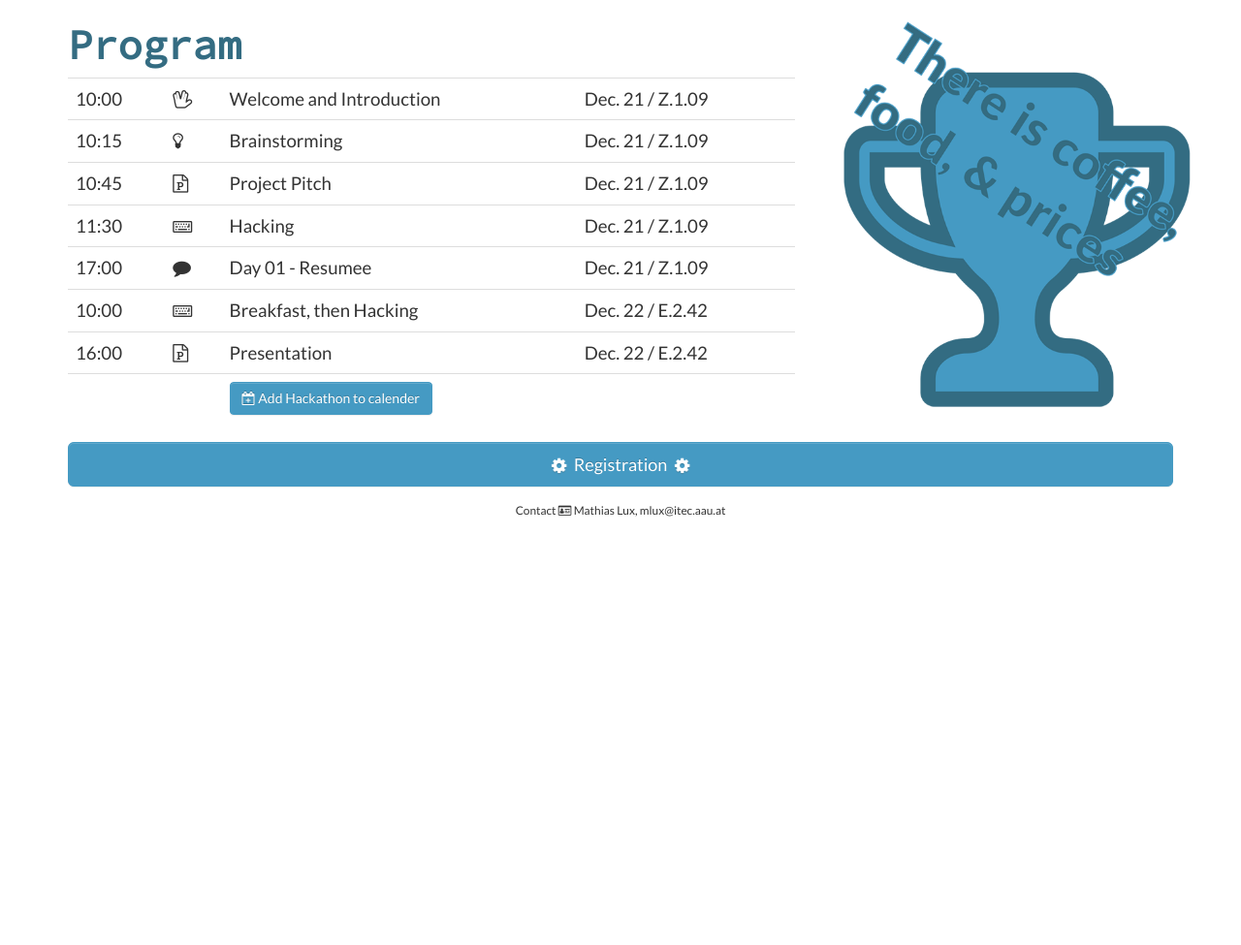
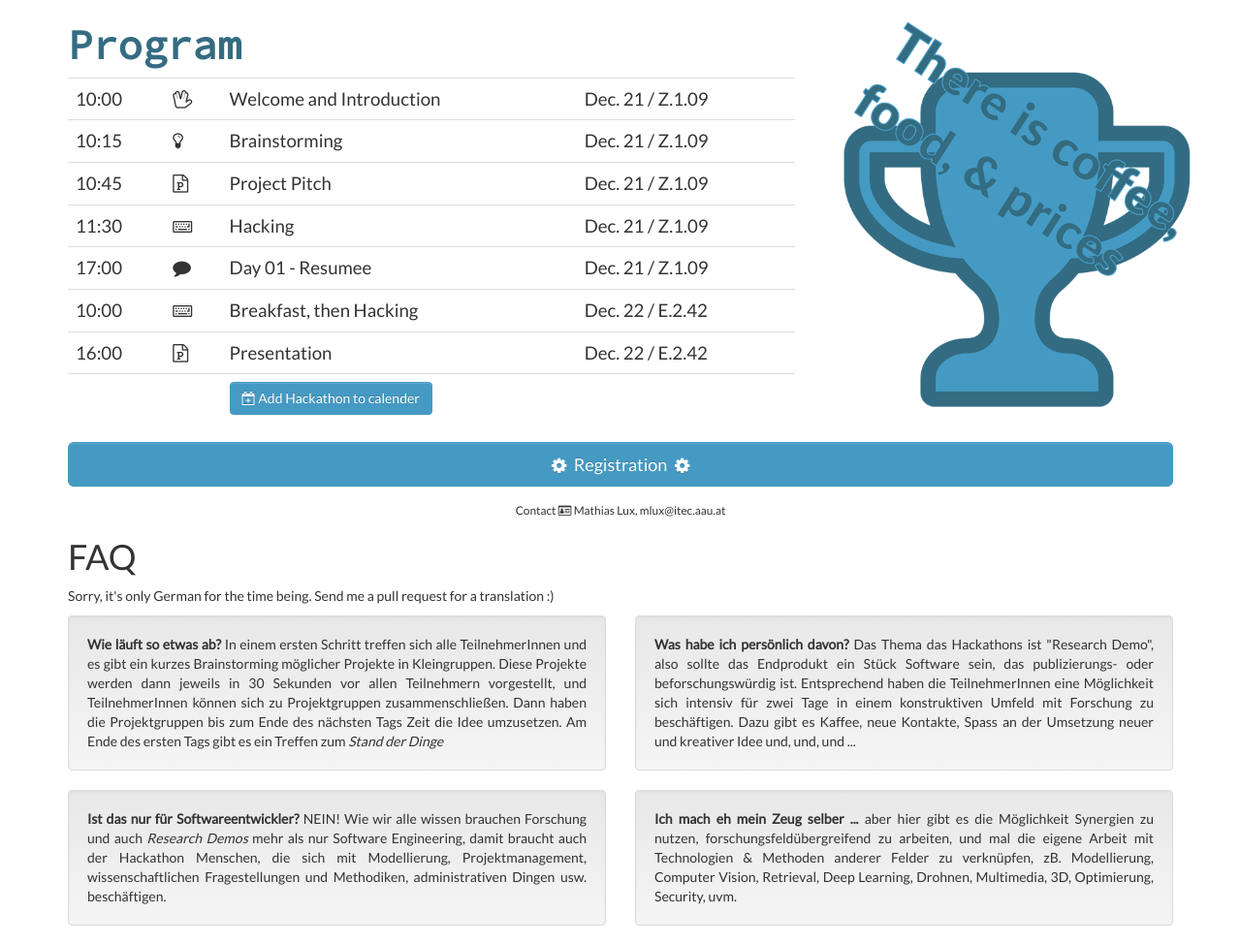
Before and after one commit to amplejoe/tewi-hackathon-2019, a plain HTML site: page index.html in a window 1280 px wide. Shown: the part 619-1594 px from the top of the page at 97% size. Before the commit the page ends 1154 px from the top, so only its background shows below. Drawn offline with nearby package versions, Linux system fonts and the light colour scheme.

Commit message:
made it nicer ...

```diff
--- a/index.html
+++ b/index.html
@@ -39,8 +39,10 @@
     </div>
     <div class="row">
         <div class="col-md-8">
-            <h1 style="font-family: 'Source Code Pro', monospace; font-size: 64pt; font-weight: bold; color: #346C82">Research Demo Hackathon</h1>
-            <p style="font-style: italic; font-size: 16pt" class="text-justify">The goal of the hackathon is to (i) find a team with which
+            <h1 style="font-family: 'Source Code Pro', monospace; font-size: 64pt; font-weight: bold; color: #346C82">
+                Research Demo Hackathon</h1>
+            <p style="font-style: italic; font-size: 16pt" class="text-justify">The goal of the hackathon is to (i) find
+                a team with which
                 you can (ii) define a research demo application which you
                 can publish at a scientific conference, and then (iii)
                 implement it in two days time. It’s actually big fun and it
@@ -69,8 +71,10 @@
                     <td style="font-weight: bold; text-align: right">Why should we do that?</td>
                     <td><i class="fa fa-question-circle" aria-hidden="true"></i></td>
                     <td>Because it’s fun, and you can meet your co-workers, and it is a great way to
-                        add a finishing line to the year 2016, and you can make contacts, and you can publish the results,
-                        and and and ...</td>
+                        add a finishing line to the year 2016, and you can make contacts, and you can publish the
+                        results,
+                        and and and ...
+                    </td>
                 </tr>
                 </tbody>
             </table>
@@ -79,7 +83,8 @@
 
     <div class="row">
         <div class="col-md-8">
-            <h2 style="font-family: 'Source Code Pro', monospace; font-size: 32pt; font-weight: bold; color: #346C82">Program</h2>
+            <h2 style="font-family: 'Source Code Pro', monospace; font-size: 32pt; font-weight: bold; color: #346C82">
+                Program</h2>
             <table class="table table-responsive" style="font-size: 14pt;">
                 <tbody>
                 <tr>
@@ -127,7 +132,9 @@
                 <tr>
                     <td>&nbsp;</td>
                     <td>&nbsp;</td>
-                    <td><a class="btn btn-primary" href="https://calendar.google.com/calendar/event?action=TEMPLATE&tmeid=Y3JvNmtnY2tvb2RhajJoYzB2YnFzZmw0NG8gbWF0aGlhcy5sdXhAbQ&tmsrc=mathias.lux%40gmail.com"><i class="fa fa-calendar-plus-o"></i> Add Hackathon to calender</a></td>
+                    <td><a class="btn btn-primary"
+                           href="https://calendar.google.com/calendar/event?action=TEMPLATE&tmeid=Y3JvNmtnY2tvb2RhajJoYzB2YnFzZmw0NG8gbWF0aGlhcy5sdXhAbQ&tmsrc=mathias.lux%40gmail.com"><i
+                            class="fa fa-calendar-plus-o"></i> Add Hackathon to calender</a></td>
                     <td>&nbsp;</td>
                 </tr>
                 </tbody>
@@ -139,7 +146,8 @@
     </div>
     <div class="row">
         <div class="col-md-12 text-center">
-            <a href="https://goo.gl/mQrXyI" class="btn btn-lg btn-block btn-primary"><i class="fa fa-cog fa-spin fa-fw"></i>  Registration  <i class="fa fa-cog fa-spin fa-fw"></i></a>
+            <a href="https://goo.gl/mQrXyI" class="btn btn-lg btn-block btn-primary"><i
+                    class="fa fa-cog fa-spin fa-fw"></i> Registration <i class="fa fa-cog fa-spin fa-fw"></i></a>
         </div>
     </div>
     <div class="row">
@@ -147,6 +155,36 @@
             Contact <i class="fa fa-id-card-o" aria-hidden="true"></i> Mathias Lux, mlux@itec.aau.at
         </div>
     </div>
+    <div class="row">
+        <div class="col-md-12">
+            <h1>FAQ</h1>
+            <p>Sorry, it's only German for the time being. Send me a pull request for a translation :)</p>
+        </div>
+        <div class="col-md-6">
+            <div class="well text-justify"><strong>Wie läuft so etwas ab?</strong> In einem ersten Schritt treffen sich alle TeilnehmerInnen und es gibt ein kurzes
+            Brainstorming möglicher Projekte in Kleingruppen. Diese Projekte werden dann jeweils in 30 Sekunden vor
+            allen Teilnehmern vorgestellt, und TeilnehmerInnen können sich zu Projektgruppen zusammenschließen. Dann
+            haben die Projektgruppen bis zum Ende des nächsten Tags Zeit die Idee umzusetzen. Am Ende des ersten Tags gibt es ein Treffen zum <i>Stand der Dinge</i></div>
+        </div>
+        <div class="col-md-6">
+            <div class="well text-justify"><strong>Was habe ich persönlich davon?</strong> Das Thema das Hackathons ist "Research Demo", also sollte das Endprodukt ein
+            Stück Software sein, das publizierungs- oder beforschungswürdig ist. Entsprechend haben die TeilnehmerInnen
+            eine Möglichkeit sich intensiv für zwei Tage in einem konstruktiven Umfeld mit Forschung zu beschäftigen.
+            Dazu gibt es Kaffee, neue Kontakte, Spass an der Umsetzung neuer und kreativer Idee und, und, und ...</div>
+        </div>
+        <div class="col-md-6">
+            <div class="well text-justify"><strong>Ist das nur für Softwareentwickler?</strong> NEIN! Wie wir alle wissen brauchen Forschung und auch <i>Research Demos</i> mehr
+            als nur Software Engineering, damit braucht auch der Hackathon Menschen, die sich mit Modellierung,
+            Projektmanagement, wissenschaftlichen Fragestellungen und Methodiken, administrativen Dingen usw.
+            beschäftigen.</div>
+        </div>
+        <div class="col-md-6">
+            <div class="well text-justify"><strong>Ich mach eh mein Zeug selber ...</strong> aber hier gibt es die Möglichkeit Synergien zu nutzen,
+            forschungsfeldübergreifend zu arbeiten, und mal die eigene Arbeit mit Technologien &amp; Methoden anderer
+            Felder zu verknüpfen, zB. Modellierung, Computer Vision, Retrieval, Deep Learning, Drohnen,
+            Multimedia, 3D, Optimierung, Security, uvm.</div>
+        </div>
+    </div>
 </div>
 </body>
 </html>
```
